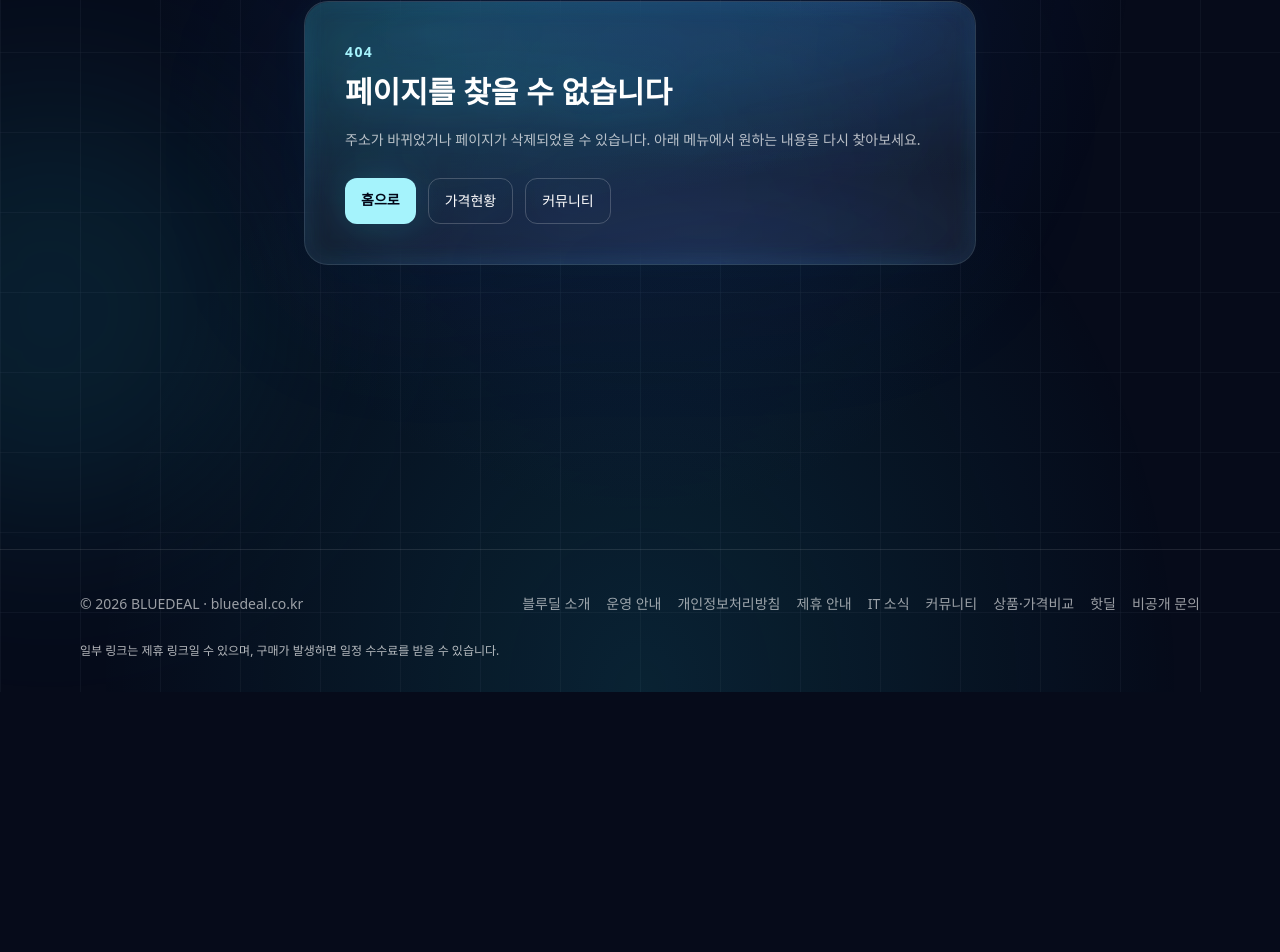
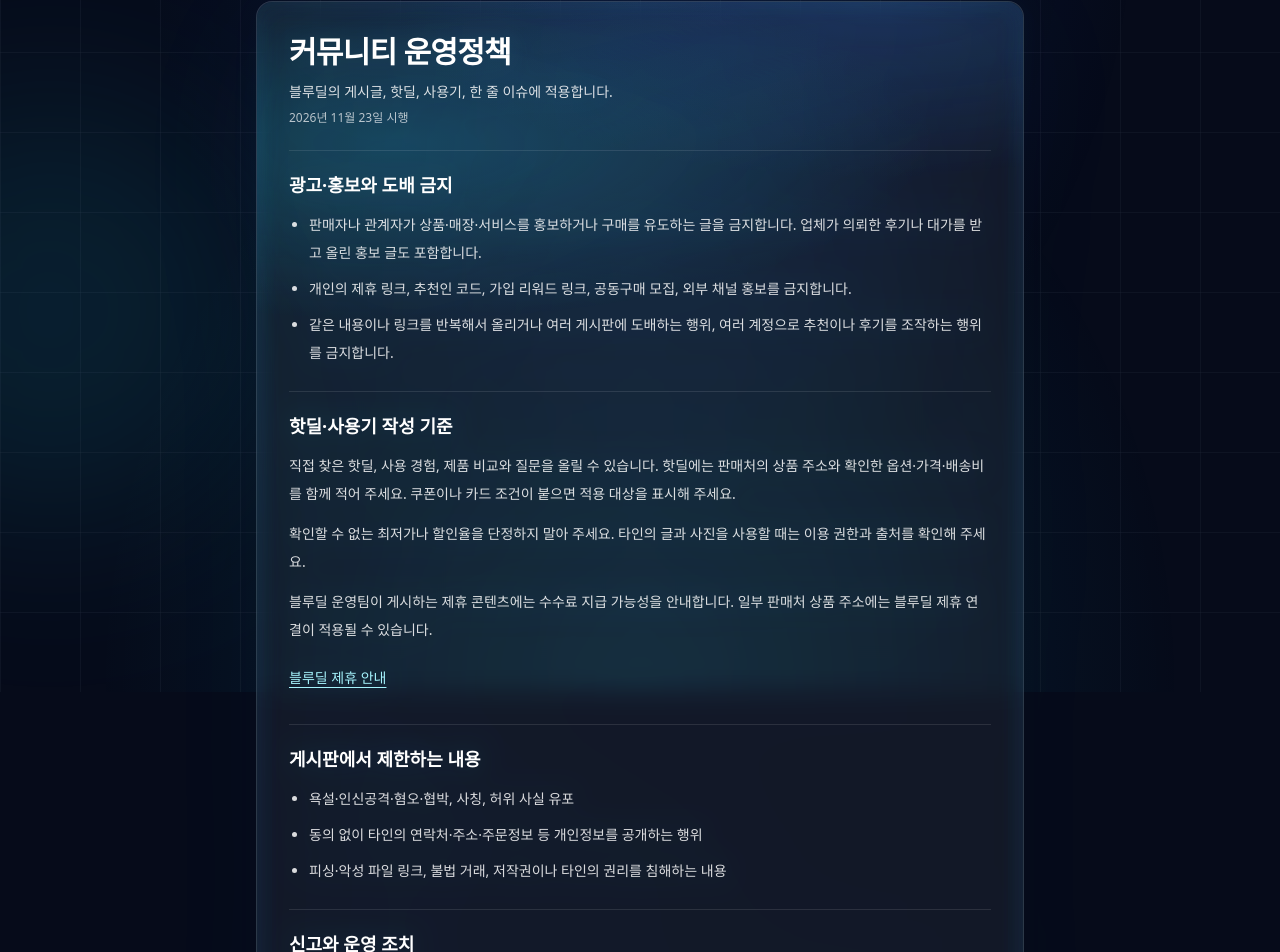
Before and after one commit to crokerda111-maker/bluedeal-new, a Next.js app: page /community-policy in a window 1280 px wide. Before the commit this address had no page. Shown: the part 108-1060 px from the top of the page. Before the commit the page ends 800 px from the top, so only its background shows below. Built offline with nearby package versions, Linux system fonts and the light colour scheme.

Commit message:
Publish BlueDeal community posting rules

```diff
--- a/src/app/_components/MemberPage.tsx
+++ b/src/app/_components/MemberPage.tsx
@@ -17,6 +17,7 @@ export default async function MemberPage({ mode, searchParams }: {
       <div className="mt-6 flex flex-wrap items-center gap-x-4 border-t border-white/10 pt-2 text-sm">
         {mode !== "login" && <Link className="inline-flex min-h-11 items-center text-cyan-200 hover:underline" href="/login">로그인</Link>}
         {mode !== "signup" && <Link className="inline-flex min-h-11 items-center text-cyan-200 hover:underline" href="/signup">회원가입</Link>}
+        {mode === "signup" && <Link prefetch={false} className="inline-flex min-h-11 items-center text-white/75 hover:underline" href="/community-policy">커뮤니티 운영정책</Link>}
         <Link className="inline-flex min-h-11 items-center text-white/75 hover:underline" href="/privacy">개인정보처리방침</Link>
       </div>
     </section>
--- a/src/app/_components/SiteFooter.tsx
+++ b/src/app/_components/SiteFooter.tsx
@@ -9,6 +9,7 @@ export default function SiteFooter() {
         <div className="flex flex-wrap items-center gap-x-4 gap-y-1 [&_a]:inline-flex [&_a]:min-h-11 [&_a]:items-center">
           <Link prefetch={false} className="hover:text-white" href="/about">블루딜 소개</Link>
           <Link prefetch={false} className="hover:text-white" href="/about#operation">운영 안내</Link>
+          <Link prefetch={false} className="hover:text-white" href="/community-policy">커뮤니티 운영정책</Link>
           <Link prefetch={false} className="hover:text-white" href="/privacy">개인정보처리방침</Link>
           <Link prefetch={false} className="hover:text-white" href="/about#affiliate">제휴 안내</Link>
           <Link prefetch={false} className="hover:text-white" href="/it">
--- a/src/app/about/page.tsx
+++ b/src/app/about/page.tsx
@@ -28,6 +28,7 @@ export default async function AboutPage() {
           <p>상품 주문·결제·배송·교환은 구매하신 판매처의 안내를 따라주세요. 블루딜에 표시된 구성이나 가격의 정정 요청은 판매처 주소와 선택 옵션을 함께 보내주시면 확인하는 데 도움이 됩니다.</p>
         </div>
         <div className="mt-3 flex flex-wrap gap-x-4 text-sm text-cyan-200">
+          <Link prefetch={false} className="inline-flex min-h-11 items-center underline" href="/community-policy">커뮤니티 운영정책</Link>
           <Link prefetch={false} className="inline-flex min-h-11 items-center underline" href="/contact/write?vis=private">운영팀에 비공개 문의</Link>
           <Link prefetch={false} className="inline-flex min-h-11 items-center underline" href="/privacy">개인정보처리방침</Link>
         </div>
--- /dev/null
+++ b/src/app/community-policy/page.tsx
@@ -0,0 +1,57 @@
+import Link from "next/link";
+import { pageMetadata } from "../../lib/site";
+
+export const metadata = pageMetadata(
+  "커뮤니티 운영정책 | 블루딜",
+  "블루딜 게시판의 광고·도배 금지 기준과 핫딜 작성, 운영 조치, 신고 방법을 안내합니다.",
+  "/community-policy",
+);
+
+const sectionClass = "space-y-3 border-t border-white/10 pt-5";
+const headingClass = "text-lg font-semibold text-white";
+const linkClass = "inline-flex min-h-11 items-center text-cyan-200 underline underline-offset-4 focus-visible:outline-2 focus-visible:outline-cyan-300";
+
+export default function CommunityPolicyPage() {
+  return (
+    <article className="bd-surface-md mx-auto max-w-3xl space-y-6 p-5 text-sm leading-7 text-white/85 sm:p-8">
+      <header>
+        <h1 className="text-2xl font-semibold tracking-tight text-white sm:text-3xl">커뮤니티 운영정책</h1>
+        <p className="mt-2">블루딜의 게시글, 핫딜, 사용기, 한 줄 이슈에 적용합니다.</p>
+        <p className="mt-1 text-xs text-white/70"><time dateTime="2026-11-23">2026년 11월 23일</time> 시행</p>
+      </header>
+
+      <section aria-labelledby="advertising-title" className={sectionClass}>
+        <h2 id="advertising-title" className={headingClass}>광고·홍보와 도배 금지</h2>
+        <ul className="list-disc space-y-2 pl-5">
+          <li>판매자나 관계자가 상품·매장·서비스를 홍보하거나 구매를 유도하는 글을 금지합니다. 업체가 의뢰한 후기나 대가를 받고 올린 홍보 글도 포함합니다.</li>
+          <li>개인의 제휴 링크, 추천인 코드, 가입 리워드 링크, 공동구매 모집, 외부 채널 홍보를 금지합니다.</li>
+          <li>같은 내용이나 링크를 반복해서 올리거나 여러 게시판에 도배하는 행위, 여러 계정으로 추천이나 후기를 조작하는 행위를 금지합니다.</li>
+        </ul>
+      </section>
+
+      <section aria-labelledby="deals-title" className={sectionClass}>
+        <h2 id="deals-title" className={headingClass}>핫딜·사용기 작성 기준</h2>
+        <p>직접 찾은 핫딜, 사용 경험, 제품 비교와 질문을 올릴 수 있습니다. 핫딜에는 판매처의 상품 주소와 확인한 옵션·가격·배송비를 함께 적어 주세요. 쿠폰이나 카드 조건이 붙으면 적용 대상을 표시해 주세요.</p>
+        <p>확인할 수 없는 최저가나 할인율을 단정하지 말아 주세요. 타인의 글과 사진을 사용할 때는 이용 권한과 출처를 확인해 주세요.</p>
+        <p>블루딜 운영팀이 게시하는 제휴 콘텐츠에는 수수료 지급 가능성을 안내합니다. 일부 판매처 상품 주소에는 블루딜 제휴 연결이 적용될 수 있습니다.</p>
+        <Link href="/about#affiliate" prefetch={false} className={linkClass}>블루딜 제휴 안내</Link>
+      </section>
+
+      <section aria-labelledby="safety-title" className={sectionClass}>
+        <h2 id="safety-title" className={headingClass}>게시판에서 제한하는 내용</h2>
+        <ul className="list-disc space-y-2 pl-5">
+          <li>욕설·인신공격·혐오·협박, 사칭, 허위 사실 유포</li>
+          <li>동의 없이 타인의 연락처·주소·주문정보 등 개인정보를 공개하는 행위</li>
+          <li>피싱·악성 파일 링크, 불법 거래, 저작권이나 타인의 권리를 침해하는 내용</li>
+        </ul>
+      </section>
+
+      <section id="report" aria-labelledby="report-title" className={`${sectionClass} scroll-mt-24`}>
+        <h2 id="report-title" className={headingClass}>신고와 운영 조치</h2>
+        <p>운영팀은 위반 내용을 확인해 수정을 요청하거나 게시글을 삭제할 수 있습니다. 위반이 반복되거나 피해가 큰 경우 해당 회원 계정의 글쓰기를 제한할 수 있습니다.</p>
+        <p>신고, 권리 침해로 인한 삭제 요청, 운영 조치에 대한 이의 제기는 비공개 문의로 접수합니다. 해당 게시글 주소, 문제 되는 내용, 신고 또는 이의 제기 사유를 적어 주세요.</p>
+        <Link href="/contact/write?vis=private" prefetch={false} className={linkClass}>비공개로 신고·이의 제기</Link>
+      </section>
+    </article>
+  );
+}
--- a/src/app/community/[board]/write/layout.tsx
+++ b/src/app/community/[board]/write/layout.tsx
@@ -1,4 +1,5 @@
 import { redirect } from "next/navigation";
+import CommunityPolicyNotice from "../../../../components/CommunityPolicyNotice";
 import MemberWriteGate from "../../../../components/MemberWriteGate";
 import { memberWritingEnabled } from "../../../../lib/memberWrite";
 import { pageMetadata } from "../../../../lib/site";
@@ -8,5 +9,10 @@ export const metadata = pageMetadata("게시글 작성 | BLUEDEAL", "커뮤니
 export default async function WriteLayout({ children, params }: { children: React.ReactNode; params: Promise<{ board: string }> }) {
   const { board } = await params;
   if (board === "issue") redirect("/community/issue");
-  return <MemberWriteGate enabled={memberWritingEnabled()} nextPath={"/community/" + board + "/write"}>{children}</MemberWriteGate>;
+  return (
+    <div className="space-y-3">
+      <CommunityPolicyNotice />
+      <MemberWriteGate enabled={memberWritingEnabled()} nextPath={"/community/" + board + "/write"}>{children}</MemberWriteGate>
+    </div>
+  );
 }
--- a/src/app/it/write/layout.tsx
+++ b/src/app/it/write/layout.tsx
@@ -1,3 +1,4 @@
+import CommunityPolicyNotice from "../../../components/CommunityPolicyNotice";
 import MemberWriteGate from "../../../components/MemberWriteGate";
 import { memberWritingEnabled } from "../../../lib/memberWrite";
 import { pageMetadata } from "../../../lib/site";
@@ -5,5 +6,10 @@ import { pageMetadata } from "../../../lib/site";
 export const metadata = pageMetadata("IT 소식 작성 | BLUEDEAL", "게시글 작성", undefined, true);
 
 export default function WriteLayout({ children }: { children: React.ReactNode }) {
-  return <MemberWriteGate enabled={memberWritingEnabled()} nextPath="/it/write">{children}</MemberWriteGate>;
+  return (
+    <div className="space-y-3">
+      <CommunityPolicyNotice />
+      <MemberWriteGate enabled={memberWritingEnabled()} nextPath="/it/write">{children}</MemberWriteGate>
+    </div>
+  );
 }
--- a/src/app/sitemap.ts
+++ b/src/app/sitemap.ts
@@ -6,7 +6,7 @@ import { getLocalPrices } from "../lib/localPrices";
 import { getReviewedMarketplaceFullPcs } from "../lib/marketFullPc";
 
 export default function sitemap(): MetadataRoute.Sitemap {
-  const paths = ["/", "/about", "/it", "/community", "/prices", ...COMMUNITY_BOARDS.map(board => `/community/${board.slug}`)];
+  const paths = ["/", "/about", "/community-policy", "/it", "/community", "/prices", ...COMMUNITY_BOARDS.map(board => `/community/${board.slug}`)];
   return [
     ...paths.map(path => ({ url: `${SITE_URL}${path}` })),
     ...PRICE_CATEGORIES.flatMap(category => {
--- /dev/null
+++ b/src/components/CommunityPolicyNotice.tsx
@@ -0,0 +1,12 @@
+import Link from "next/link";
+
+export default function CommunityPolicyNotice() {
+  return (
+    <p className="flex flex-wrap items-center gap-x-3 text-sm leading-6 text-white/80">
+      <span>광고성 게시글·개인 제휴 링크·도배를 금지합니다.</span>
+      <Link href="/community-policy" prefetch={false} className="inline-flex min-h-11 items-center text-cyan-200 underline underline-offset-4 focus-visible:outline-2 focus-visible:outline-cyan-300">
+        커뮤니티 운영정책
+      </Link>
+    </p>
+  );
+}
--- a/src/components/IssueFeed.tsx
+++ b/src/components/IssueFeed.tsx
@@ -2,6 +2,7 @@
 
 import Link from "next/link";
 import { useEffect, useRef, useState, type FormEvent } from "react";
+import CommunityPolicyNotice from "./CommunityPolicyNotice";
 import MemberWriteGate, { useWriterNickname, WriterNicknameEditor } from "./MemberWriteGate";
 import PostLoadError from "./PostLoadError";
 import { issuePostTitle, POST_LIMITS } from "../lib/postInput";
@@ -76,7 +77,8 @@ export default function IssueFeed({ title, description }: { title: string; descr
       <section className="bd-surface-md p-4 sm:p-6" aria-labelledby="issue-title">
         <h1 id="issue-title" className="text-2xl font-semibold tracking-tight">{title}</h1>
         <p className="mt-1 text-sm text-white/75">{description}</p>
-        <div className="mt-4">
+        <div className="mt-2 space-y-2">
+          <CommunityPolicyNotice />
           <MemberWriteGate nextPath="/community/issue">
             <form aria-busy={saving} onSubmit={submit}>
               <IssueWriterIdentity />
```
Also changed, not shown: ops/tests/board-smoke.mjs (+16 -0 lines).
